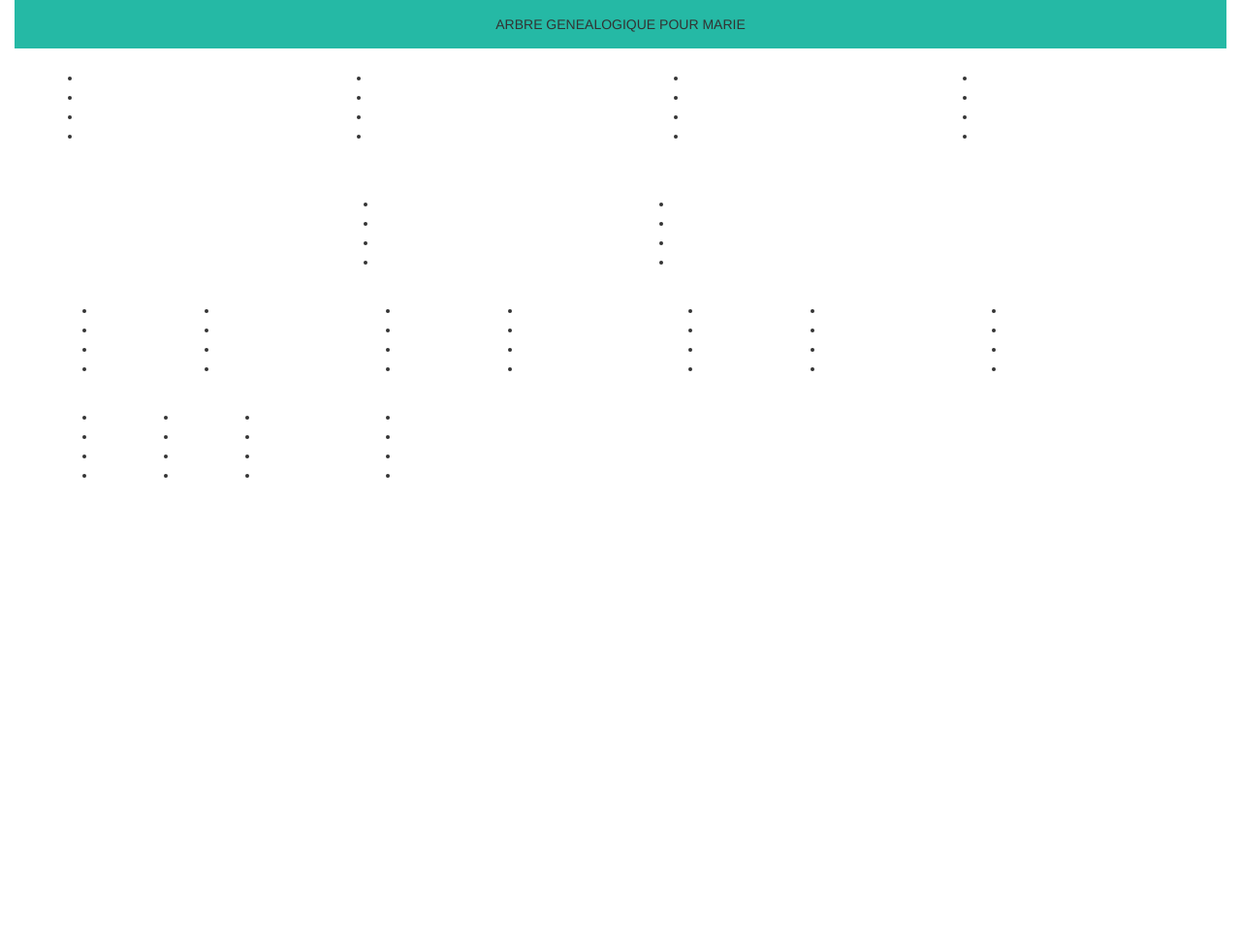
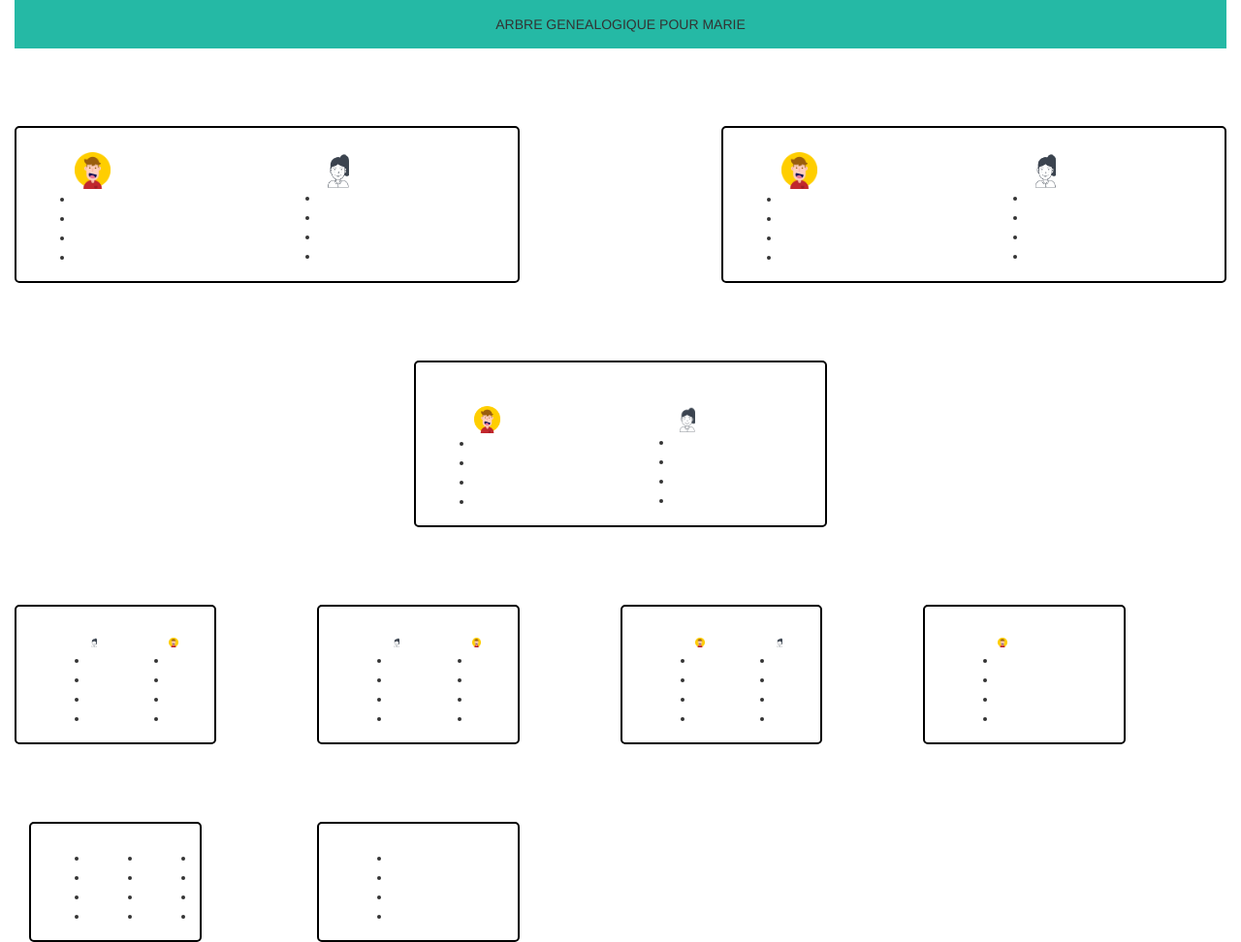
Before and after one commit to Sophie36/TP-arbreGenealogique, a plain HTML site: page public_html/index1.html in a window 1280 px wide. Shown: the whole page at 97% size. Before the commit the page ends 800 px from the top, so only its background shows below. Drawn offline with Linux system fonts and the light colour scheme.

Commit message:
essai pour faire un cadre en html

```diff
--- a/public_html/index1.html
+++ b/public_html/index1.html
@@ -22,13 +22,16 @@
                 			</div>
                 		</header>
                         </div>
-                </div>
+                </div></br></br></br></br>
                 <div class="row">
                     <div class="col-md-12">
-                        <div class="col-md-6">
+                        <div class="col-md-5" style="border: solid 2px black;padding:5px;border-radius: 5px">
+
                             <div class="col-md-6"></br><!--grand-parents paternel-->
+
                                     <ul>
                                         <!--<img id="persons1_profilpicture" style="width:20%; float:center"/></img>-->
+                                        <img id="photo" src="images/icone_boy.jpg" style="width:20%; float:center"></img>
                                         <li id="persons1_name"></li>
                                         <li id="persons1_firstname"></li>
                                         <li id="persons1_age"></li>
@@ -38,17 +41,21 @@
                             <div class="col-md-6"></br>
                                     <ul>
                                         <!--<img id="persons2_profilpicture" style="width:20%; float:center"></img>-->
+                                        <img id="photo" src="images/icone_girl.jpg" style="width:20%; float:center"></img>
                                         <li id="persons2_name"></li>
                                         <li id="persons2_firstname"></li>
                                         <li id="persons2_age"></li>
                                         <li id="persons2_profession"></li>
                                     </ul>
                             </div>
+
                         </div>
-                        <div class="col-md-6">
+                        <div class="col-md-2"></div>
+                        <div class="col-md-5" style="border: solid 2px black;padding:5px;border-radius: 5px">
                             <div class="col-md-6"></br><!--grand-parents maternel-->
                                 <ul>
                                     <!--<img id="persons3_profilpicture" style="width:20%; float:center"></img>-->
+                                    <img id="photo" src="images/icone_boy.jpg" style="width:20%; float:center"></img>
                                     <li id="persons3_name"></li>
                                     <li id="persons3_firstname"></li>
                                     <li id="persons3_age"></li>
@@ -58,6 +65,7 @@
                             <div class="col-md-6"></br>
                                 <ul>
                                     <!--<img id="persons4_profilpicture" style="width:20%; float:center"></img>-->
+                                    <img id="photo" src="images/icone_girl.jpg" style="width:20%; float:center"></img>
                                     <li id="persons4_name"></li>
                                     <li id="persons4_firstname"></li>
                                     <li id="persons4_age"></li>
@@ -66,12 +74,13 @@
                             </div>
                         </div>
                     </div>
-                </div>
+                </div></br></br></br></br>
                 <div class="row">
-                    <div class="col-md-offset-3 col-md-6"></br>
+                    <div class="col-md-offset-4 col-md-4" style="border: solid 2px black;padding:5px;border-radius: 5px"></br>
                         <div class="col-md-6"></br><!--parents-->
                 	    <ul>
                                 <!--<img id="persons5_profilpicture" style="width:20%; float:center"></img>-->
+                                <img id="photo" src="images/icone_boy.jpg" style="width:20%; float:center"></img>
                                 <li id="persons5_name"></li>
                                 <li id="persons5_firstname"></li>
                                 <li id="persons5_age"></li>
@@ -81,6 +90,7 @@
                         <div class="col-md-6"></br>
                             <ul>
                                 <!--<img id="persons6_profilpicture" style="width:20%; float:center"></img>-->
+                                <img id="photo" src="images/icone_girl.jpg" style="width:20%; float:center"></img>
                                 <li id="persons6_name"></li>
                                 <li id="persons6_firstname"></li>
                                 <li id="persons6_age"></li>
@@ -88,14 +98,15 @@
                             </ul>
                         </div>
                     </div>
-                </div>
+                </div></br></br></br></br>
                 <div class="row">
                     <div class="col-md-12">
-                        <div class="col-md-3"></br><!--enfant 1-->
+                        <div class="col-md-2" style="border: solid 2px black;padding:5px;border-radius: 5px"></br><!--enfant 1-->
                             <div class="col-md-12">
                                 <div class="col-md-6">
                                     <ul>
                                         <!--<img id="persons7_profilpicture" style="width:60%; float:center"></img>-->
+                                        <img id="photo" src="images/icone_girl.jpg" style="width:80%; float:center"></img>
                                         <li id="persons7_name"></li>
                                         <li id="persons7_firstname"></li>
                                         <li id="persons7_age"></li>
@@ -105,6 +116,7 @@
                                 <div class="col-md-6">
                                     <ul>
                                         <!--<img id="persons8_profilpicture" style="width:60%; float:center"></img>-->
+                                        <img id="photo" src="images/icone_boy.jpg" style="width:80%; float:center"></img>
                                         <li id="persons8_name"></li>
                                         <li id="persons8_firstname"></li>
                                         <li id="persons8_age"></li>
@@ -113,11 +125,13 @@
                                 </div>
                             </div>
                         </div>
-                        <div class="col-md-3"></br><!--enfant 2-->
+                        <div class="col-md-1"></div>
+                        <div class="col-md-2" style="border: solid 2px black;padding:5px;border-radius: 5px"></br><!--enfant 2-->
                             <div class="col-md-12">
                                 <div class="col-md-6">
                                     <ul>
                                         <!--<img id="persons9_profilpicture" style="width:60%; float:center"></img>-->
+                                        <img id="photo" src="images/icone_girl.jpg" style="width:80%; float:center"></img>
                                         <li id="persons9_name"></li>
                                         <li id="persons9_firstname"></li>
                                         <li id="persons9_age"></li>
@@ -127,6 +141,7 @@
                                 <div class="col-md-6">
                                     <ul>
                                         <!--<img id="persons10_profilpicture" style="width:60%; float:center"></img>-->
+                                        <img id="photo" src="images/icone_boy.jpg" style="width:80%; float:center"></img>
                                         <li id="persons10_name"></li>
                                         <li id="persons10_firstname"></li>
                                         <li id="persons10_age"></li>
@@ -135,11 +150,13 @@
                                 </div>
                             </div>
                         </div>
-                        <div class="col-md-3"></br><!--enfant 3-->
+                        <div class="col-md-1"></div>
+                        <div class="col-md-2" style="border: solid 2px black;padding:5px;border-radius: 5px"></br><!--enfant 3-->
                         	<div class="col-md-12">
                                     <div class="col-md-6">
                                             <ul>
                                             <!-- <img id="persons11_profilpicture" style="width:60%; float:center"></img>-->
+                                            <img id="photo" src="images/icone_boy.jpg" style="width:80%; float:center"></img>
                                             <li id="persons11_name"></li>
                                             <li id="persons11_firstname"></li>
                                             <li id="persons11_age"></li>
@@ -149,6 +166,7 @@
                                     <div class="col-md-6">
                                         <ul>
                                             <!--<img id="persons12_profilpicture" style="width:60%; float:center"></img>-->
+                                            <img id="photo" src="images/icone_girl.jpg" style="width:80%; float:center"></img>
                                             <li id="persons12_name"></li>
                                             <li id="persons12_firstname"></li>
                                             <li id="persons12_age"></li>
@@ -157,11 +175,13 @@
                                     </div>
                             </div>
                         </div>
-                        <div class="col-md-3"></br><!--enfant 4-->
+                        <div class="col-md-1"></div>
+                        <div class="col-md-2" style="border: solid 2px black;padding:5px;border-radius: 5px"></br><!--enfant 4-->
                             <div class="col-md-12">
                                 <div class="col-md-6">
                                     <ul>
                                         <!--<img id="persons13_profilpicture" style="width:60%; float:center"></img>-->
+                                        <img id="photo" src="images/icone_boy.jpg" style="width:80%; float:center"></img>
                                         <li id="persons13_name"></li>
                                         <li id="persons13_firstname"></li>
                                         <li id="persons13_age"></li>
@@ -171,14 +191,15 @@
                             </div>
                         </div>
                     </div>
-                </div>
+                </div></br></br></br></br>
                 <div class="row">
                     <div class="col-md-12">
-                        <div class="col-md-3"></br><!--petits enfants 1-->
-                            <div class="col-md-12">
+                        <div class="col-md-2"><!--petits enfants 1-->
+                            <div class="col-md-12" style="border: solid 2px black;padding:5px;border-radius: 5px">
                                 <div class="col-md-4">
                                     <ul>
                                         <!--<img id="persons14_profilpicture" style="width:140%; float:center"></img>-->
+                                        <img id="photo" src="images/icone_boy.jpg" style="width:250%; float:center"></img>
                                         <li id="persons14_name"></li>
                                         <li id="persons14_firstname"></li>
                                         <li id="persons14_age"></li>
@@ -188,6 +209,7 @@
                                 <div class="col-md-4">
                                     <ul>
                                         <!--<img id="persons15_profilpicture" style="width:140%; float:center"></img>-->
+                                        <img id="photo" src="images/icone_girl.jpg" style="width:250%; float:center"></img>
                                         <li id="persons15_name"></li>
                                         <li id="persons15_firstname"></li>
                                         <li id="persons15_age"></li>
@@ -197,6 +219,7 @@
                                 <div class="col-md-4">
                                     <ul>
                                         <!--<img id="persons16_profilpicture" style="width:140%; float:center"></img>-->
+                                        <img id="photo" src="images/icone_boy.jpg" style="width:250%; float:center"></img>
                                         <li id="persons16_name"></li>
                                         <li id="persons16_firstname"></li>
                                         <li id="persons16_age"></li>
@@ -205,11 +228,13 @@
                                 </div>
                             </div>
                         </div>
-                        <div class="col-md-3"></br><!--petits enfants 1-->
+                        <div class="col-md-1"></div>
+                        <div class="col-md-2" style="border: solid 2px black;padding:5px;border-radius: 5px"><!--petits enfants 2-->
                             <div class="col-md-12">
                                 <div class="col-md-4">
                                     <ul>
                                         <!--img id="persons17_profilpicture" style="width:140%; float:center"></img>-->
+                                        <img id="photo" src="images/icone_girl.jpg" style="width:250%; float:center"></img>
                                         <li id="persons17_name"></li>
                                         <li id="persons17_firstname"></li>
                                         <li id="persons17_age"></li>
```
Also changed, not shown: public_html/css/stylesheet.css (+10 -0 lines), public_html/index.html (+1 -1 lines). Lines whose indentation alone changed are shown as unchanged.
